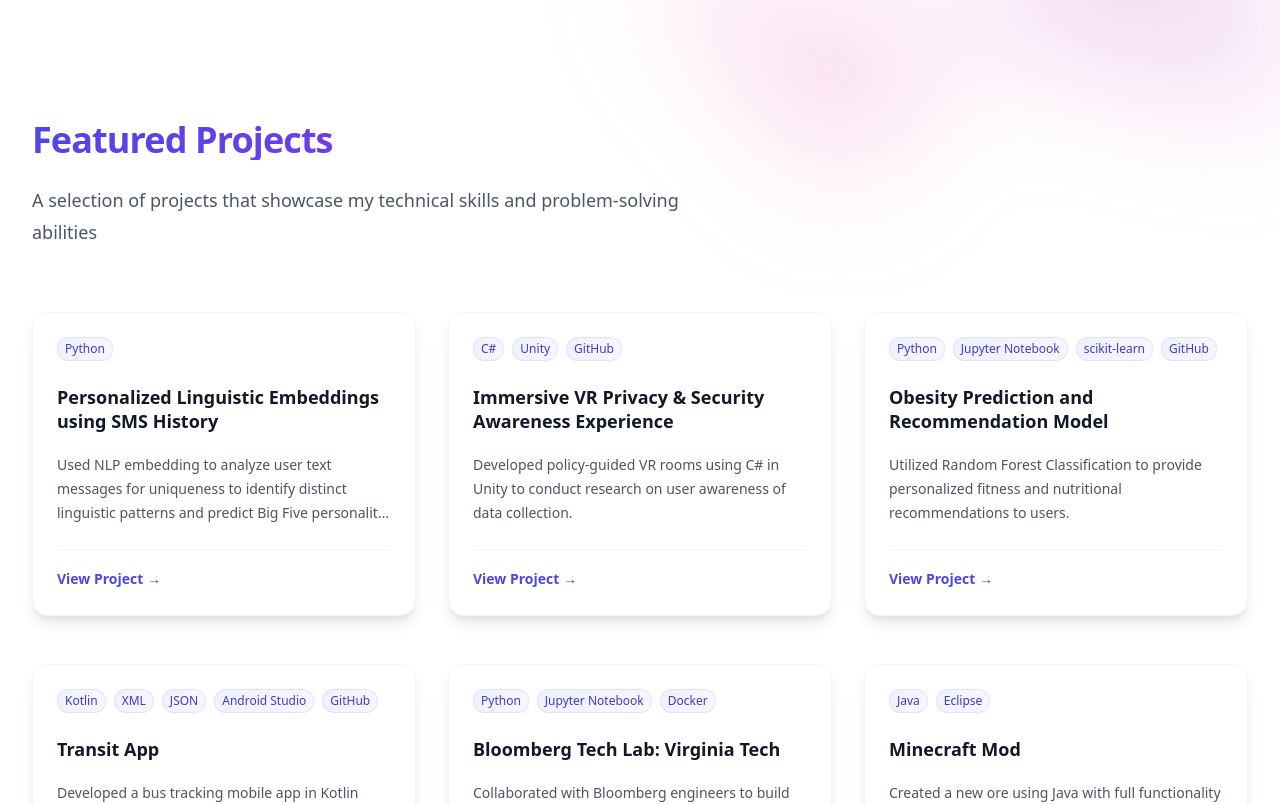
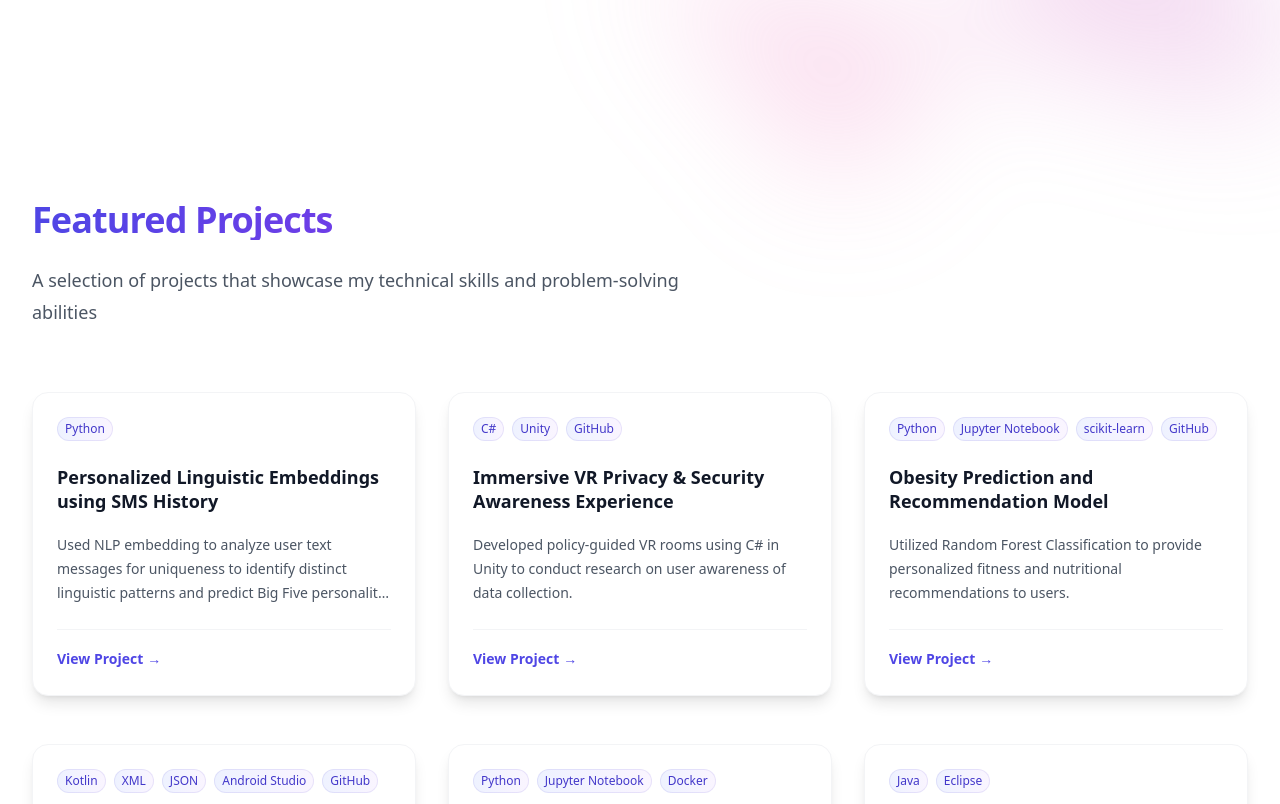
Before and after one commit to carissabb/carissabb.github.io, a React (Vite) app: page / in a window 1280 px wide. Shown: the part 740-1544 px from the top of the page. Built offline with nearby package versions, Linux system fonts and the light colour scheme.

Commit message:
dynamic headers for varying screen sizes

```diff
--- a/src/components/Projects.tsx
+++ b/src/components/Projects.tsx
@@ -42,7 +42,7 @@
 
   return (
     <div className="bg-white py-24 sm:py-32" id="projects">
-      <div className="mx-auto max-w-7xl px-6 lg:px-8">
+      <div className="mx-auto max-w-7xl px-6 lg:px-8 py-10 lg:py-16 xl:py-20">
         <div className="mx-auto max-w-2xl lg:mx-0">
           <h2 className="text-3xl font-bold tracking-tight text-gray-900 sm:text-4xl bg-gradient-to-r from-indigo-600 to-purple-600 bg-clip-text text-transparent">Featured Projects</h2>
           <p className="mt-6 text-lg leading-8 text-gray-600">
```
